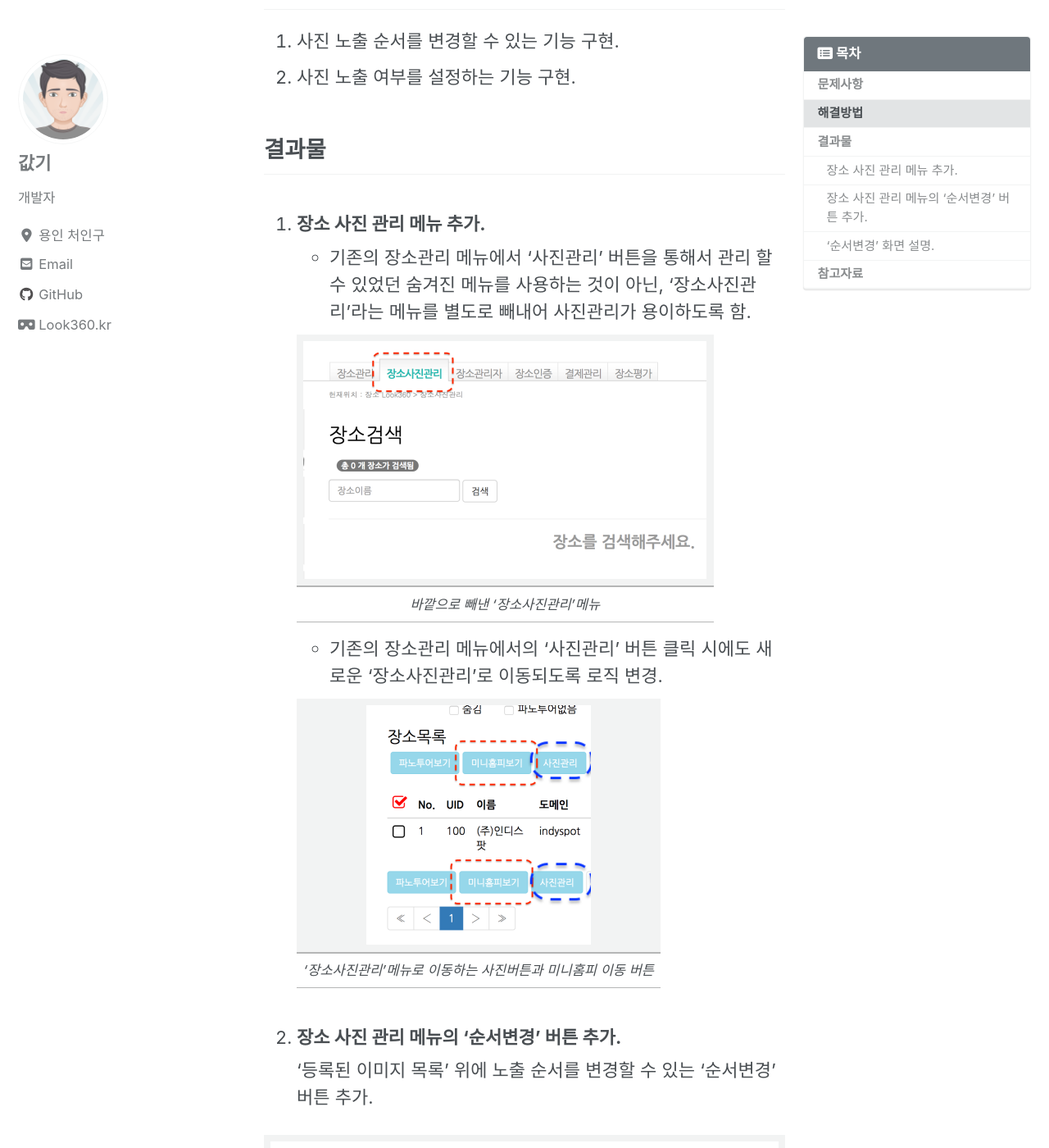
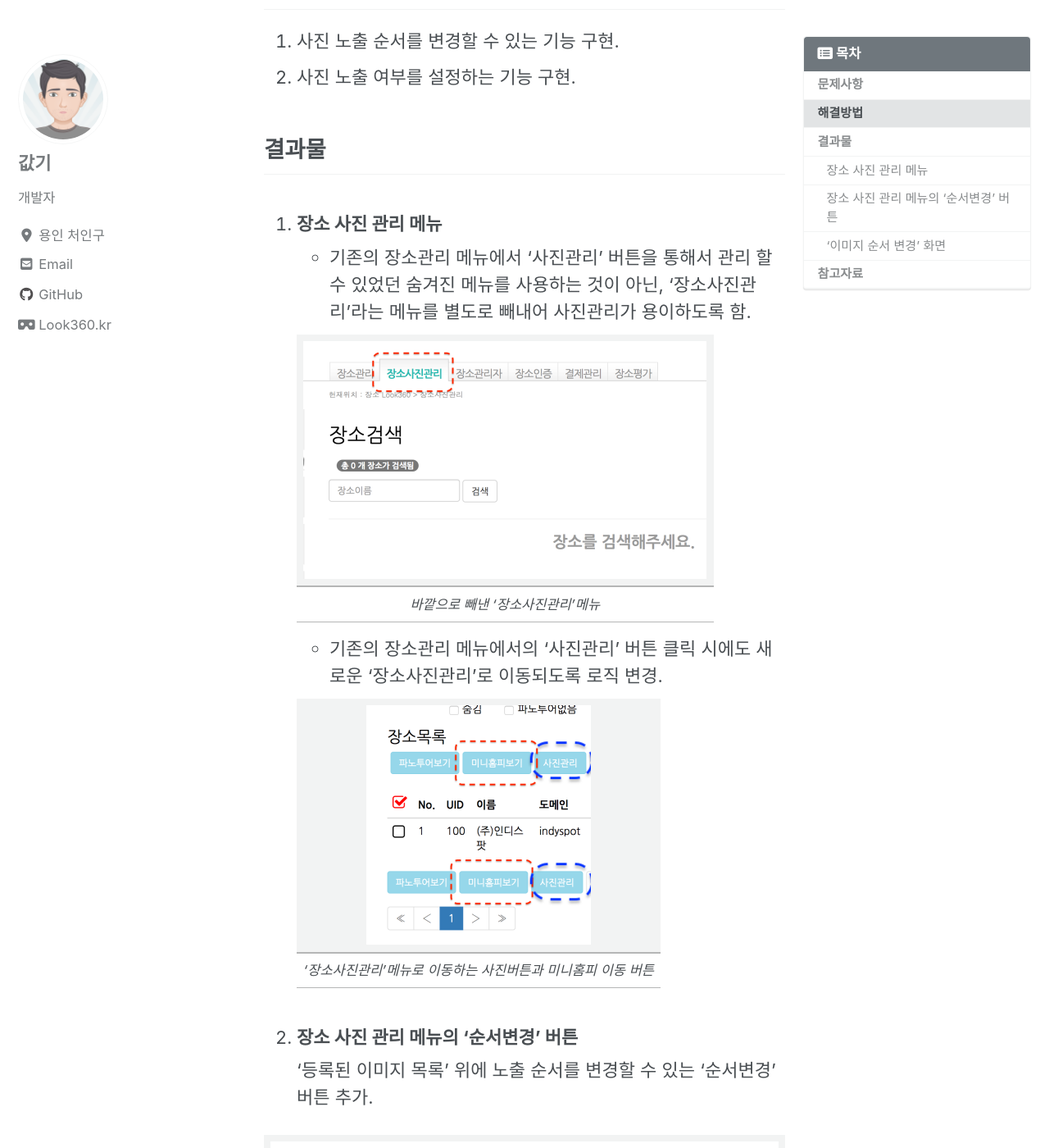
Before and after one commit to kabkee/kabkee.github.io, a Jekyll site: the page built from _posts/2020-01-06-look360-place-pics.markdown, in a window 1280 px wide and 1400 px high, scrolled down 646 px. Shown: the whole window at 82% size. Built offline with Jekyll 4.4.1, drawn with Linux system fonts in a browser that asks for light colours; cached includes are drawn as plain includes; nearby versions of some CDN libraries; emoji names are drawn with the system emoji font; some of the changed text lies outside the part shown.

```diff
--- a/_pages/category-archive.html
+++ b/_pages/category-archive.html
@@ -3,6 +3,7 @@ layout: archive
 permalink: /categories/
 title: "Posts by Category"
 author_profile: true
+classes: wide
 ---
 {% include group-by-array collection=site.posts field="categories" %}
 {% for category in group_names %}
--- a/_pages/tag-archive.html
+++ b/_pages/tag-archive.html
@@ -3,6 +3,7 @@ layout: archive
 permalink: /tags/
 title: "Posts by Tag"
 author_profile: true
+classes: wide
 ---
 {% include group-by-array collection=site.posts field="tags" %}
 <ul>
--- a/_pages/year-archive.html
+++ b/_pages/year-archive.html
@@ -3,6 +3,7 @@ layout: archive
 permalink: /year-archive/
 title: "Posts by Year"
 author_profile: true
+classes: wide
 ---
 {% assign postsByYear = site.posts | group_by_exp:"post", "post.date | date: '%Y'"  %}
 {% for year in postsByYear %}
--- a/_posts/2020-01-06-look360-place-pics.markdown
+++ b/_posts/2020-01-06-look360-place-pics.markdown
@@ -28,7 +28,7 @@ LOOK360 장소관련 사진 관리기능 중 사진 노출 순서 변경 기능
 
 ## 결과물
 
-1. ### 장소 사진 관리 메뉴 추가.
+1. ### 장소 사진 관리 메뉴
 	* 기존의 장소관리 메뉴에서 '사진관리' 버튼을 통해서 관리 할 수 있었던 숨겨진 메뉴를 사용하는 것이 아닌, '장소사진관리'라는 메뉴를 별도로 빼내어 사진관리가 용이하도록 함.
 
 	| ![바깥으로 빼낸 '장소사진관리'메뉴](/assets/img/2020/01/look360_place_pic/place_pic_2.png "바깥으로 빼낸 '장소사진관리'메뉴") |
@@ -41,7 +41,7 @@ LOOK360 장소관련 사진 관리기능 중 사진 노출 순서 변경 기능
 	|:--:|
 	| *'장소사진관리'메뉴로 이동하는 사진버튼과 미니홈피 이동 버튼* |
 
-1. ### 장소 사진 관리 메뉴의 '순서변경' 버튼 추가.
+1. ### 장소 사진 관리 메뉴의 '순서변경' 버튼
 '등록된 이미지 목록' 위에 노출 순서를 변경할 수 있는 '순서변경' 버튼 추가.
 
 | !['순서변경' 버튼 위치](/assets/img/2020/01/look360_place_pic/place_pic_3.png "'순서변경' 버튼 위치") |
@@ -49,7 +49,7 @@ LOOK360 장소관련 사진 관리기능 중 사진 노출 순서 변경 기능
 | *'순서변경' 버튼 위치* |
 
 
-1. ### '순서변경' 화면 설명.
+1. ### '이미지 순서 변경' 화면
 	* '순서변경' 버튼 클릭 시, Drag & Drop 기능을 이용하여 노출 순서를 변경할 수 있으며, 각 등록된 이미지 오른쪽의 '공개/숨김'의 토글방식의 버튼을 통해서 노출여부를 변경할 수 있음.
 	* '임시 보관' 목록 사용 방법
 		1. '이미지 순서 정렬' 목록의 이미지가 화면 세로 크기보다 많아 넘칠 경우
```
Also changed, not shown: _pages/sitemap.md (+1 -0 lines).
